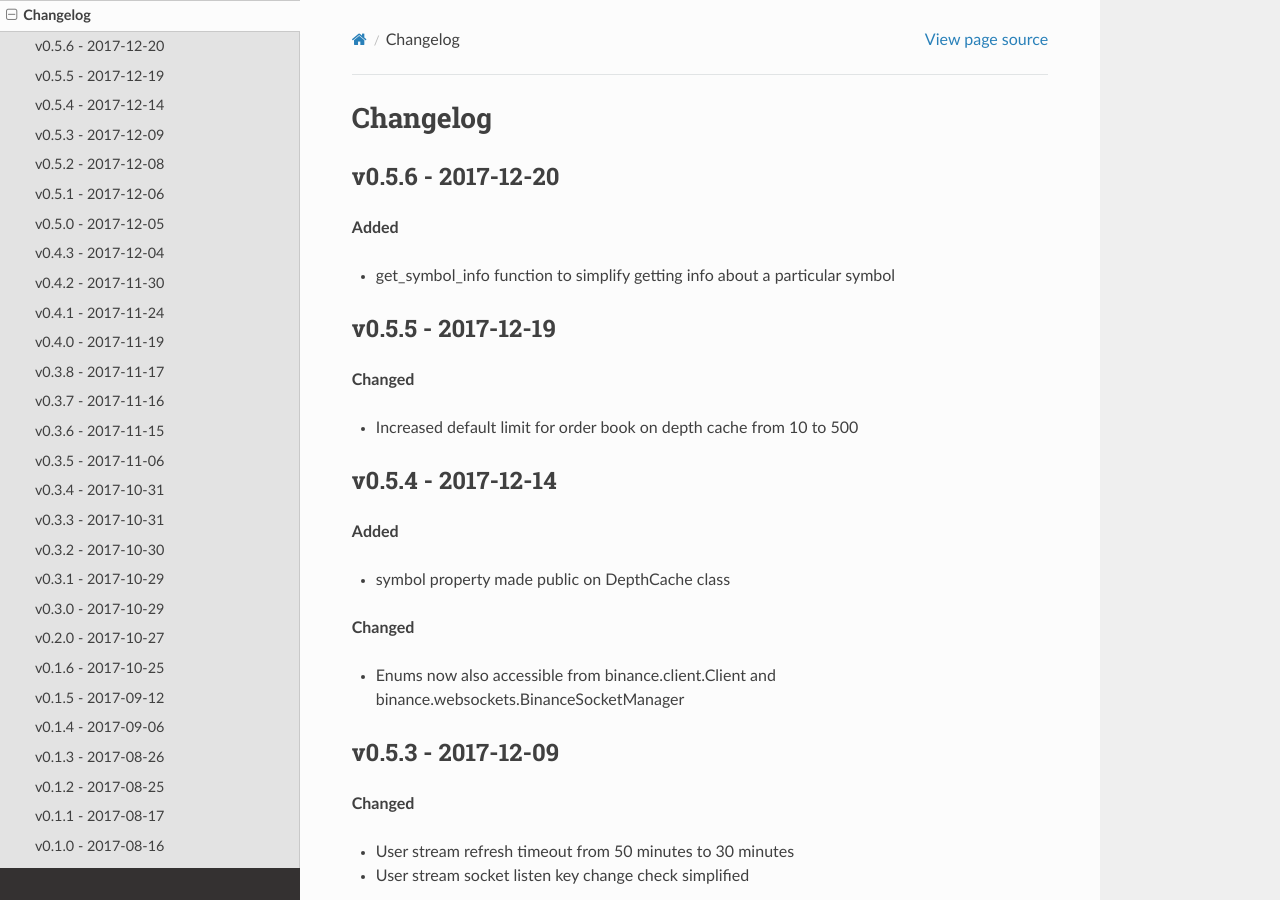
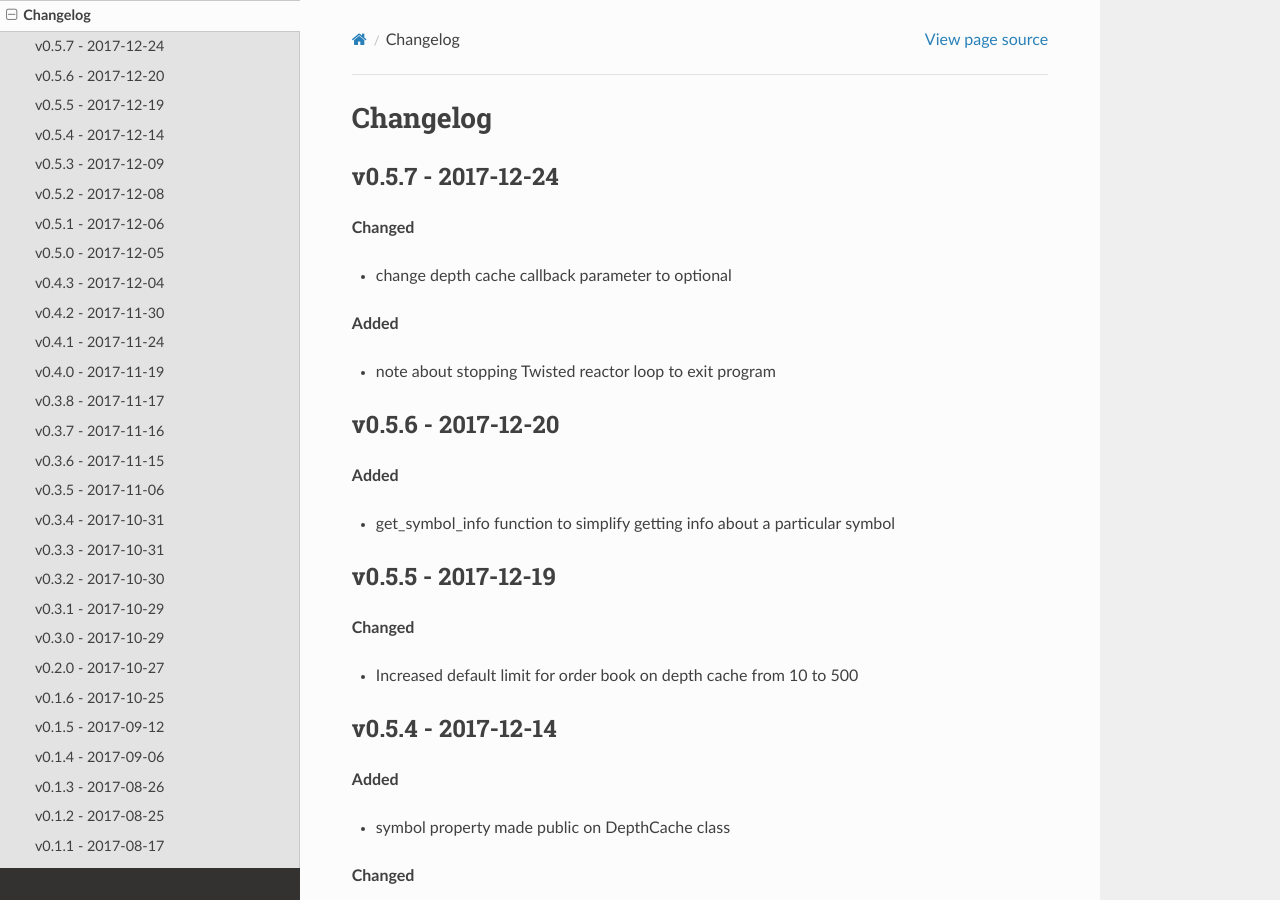
Before and after one commit to astro0099/python_BSC, a Sphinx documentation site: the page built from docs/changelog.rst, in a window 1280 px wide and 900 px high. Built offline with Sphinx 7.4.7 and the Read the Docs theme 2.0.0, drawn with Linux system fonts in a browser that asks for light colours; formulas are drawn with MathJax 3.

Commit message:
Update to v0.5.7

```diff
--- a/PYPIREADME.rst
+++ b/PYPIREADME.rst
@@ -1,5 +1,5 @@
 ================================
-Welcome to python-binance v0.5.6
+Welcome to python-binance v0.5.7
 ================================
 
 .. image:: https://img.shields.io/pypi/v/python-binance.svg
--- a/README.rst
+++ b/README.rst
@@ -1,5 +1,5 @@
 ================================
-Welcome to python-binance v0.5.6
+Welcome to python-binance v0.5.7
 ================================
 
 .. image:: https://img.shields.io/pypi/v/python-binance.svg
--- a/docs/changelog.rst
+++ b/docs/changelog.rst
@@ -1,5 +1,16 @@
 Changelog
 =========
+
+v0.5.7 - 2017-12-24
+^^^^^^^^^^^^^^^^^^^
+
+**Changed**
+
+- change depth cache callback parameter to optional
+
+**Added**
+
+- note about stopping Twisted reactor loop to exit program
 
 v0.5.6 - 2017-12-20
 ^^^^^^^^^^^^^^^^^^^
--- a/setup.py
+++ b/setup.py
@@ -3,7 +3,7 @@ from setuptools import setup
 
 setup(
     name='python-binance',
-    version='0.5.6',
+    version='0.5.7',
     packages=['binance'],
     description='Binance REST API python implementation',
     url='https://github.com/sammchardy/python-binance',
```
